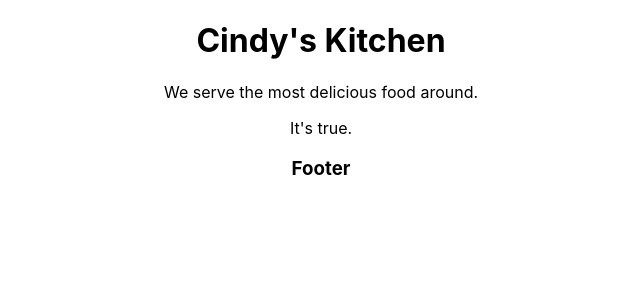
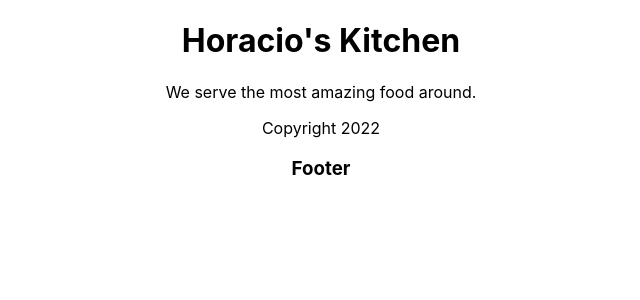
Before and after one commit to Spirovanni/React1, a React (Create React App) app: page / in a window 1280 px wide. Shown: the top 300 px of the page, without its empty margins (319-959 px from the left). Built offline with nearby package versions, Linux system fonts and the light colour scheme.

Commit message:
Adding date

```diff
--- a/src/App.js
+++ b/src/App.js
@@ -10,18 +10,18 @@ function Header(props) {
   );
 }
 
-function Main() {
+function Main(props) {
     return (
         <section>
-            <p>We serve the most delicious food around.</p>
+            <p>We serve the most {props.adjective} food around.</p>
         </section>
     );
 }
 
-function Footer() {
+function Footer(props) {
     return (
         <footer>
-            <p>It's true.</p>
+            <p>Copyright {props.year}</p>
         </footer>
     );
 }
@@ -29,9 +29,9 @@ function Footer() {
 function App() {
   return (
     <div className="App">
-        <Header name="Cindy" />
-        <Main />
-        <Footer />
+        <Header name="Horacio" />
+        <Main adjective="amazing"/>
+        <Footer year={new Date().getFullYear()} />
       <h3>Footer</h3>
     </div>
   );
```
